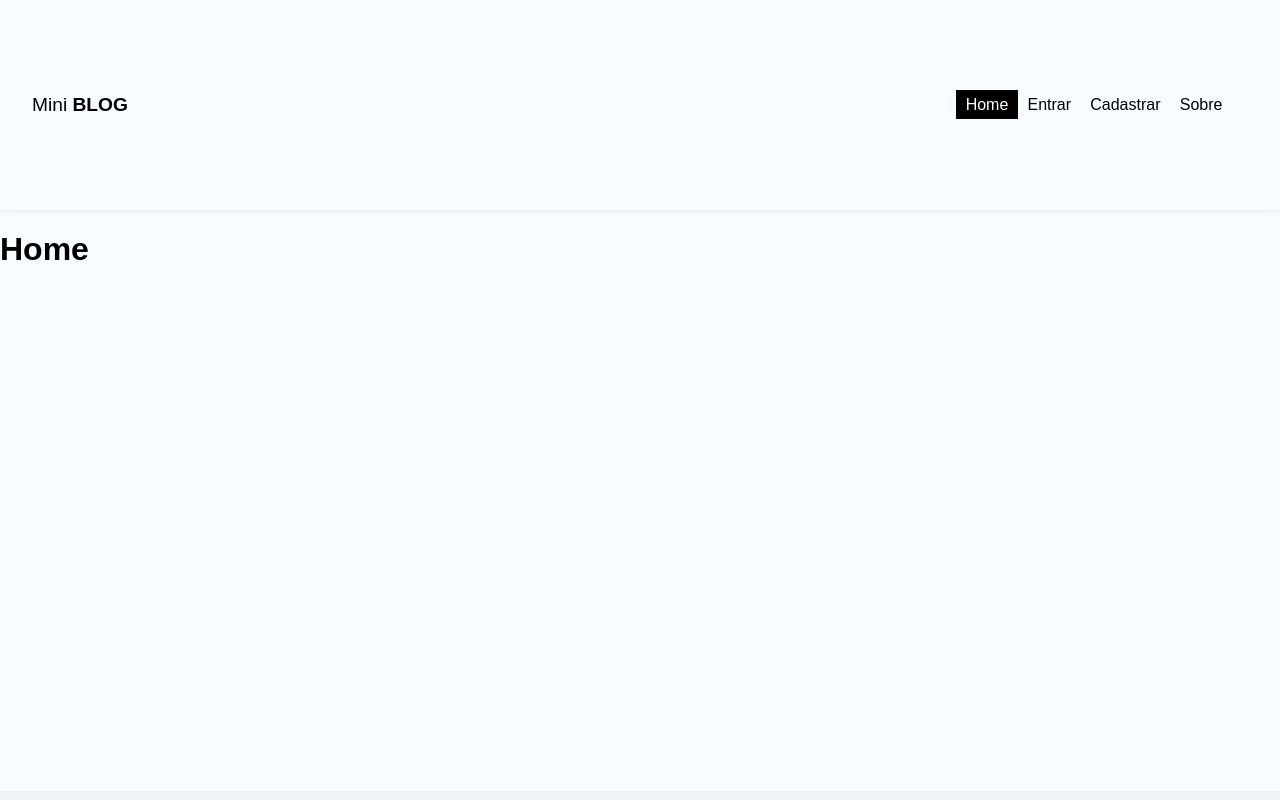
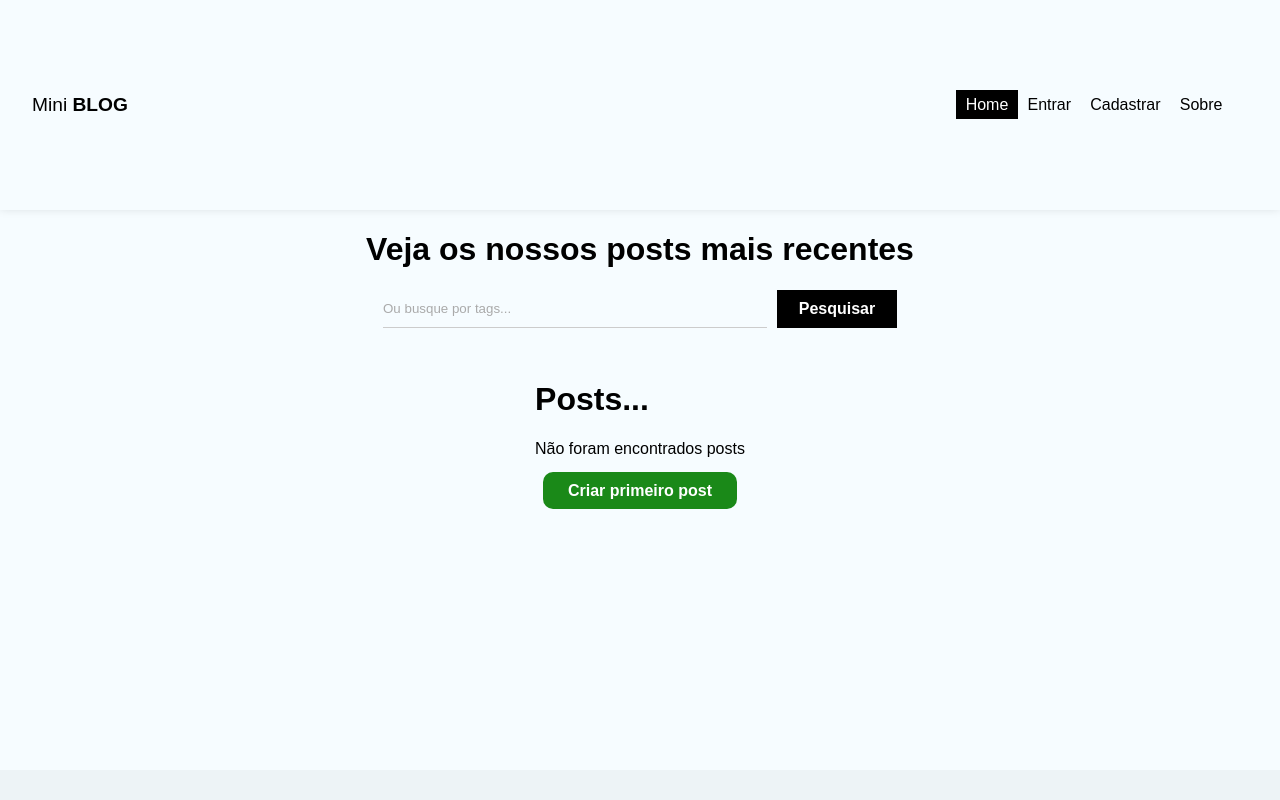
Before and after one commit to gillsonpassos/React, a React (Create React App) app in the folder Avançando-em-React/10_MINIBLOG/miniblog/: page / in a window 1280 px wide. Shown: the top 800 px of the page. Built offline with nearby package versions, Linux system fonts and the light colour scheme; no server answers; the HTML template or start-up script is replaced by a standard one.

Commit message:
Estruturando a home

```diff
--- a/Avançando-em-React/10_MINIBLOG/miniblog/src/pages/Home/Home.js
+++ b/Avançando-em-React/10_MINIBLOG/miniblog/src/pages/Home/Home.js
@@ -1,9 +1,41 @@
 import styles from "./Home.module.css";
 
+// hooks
+import { useNavigate, Link } from "react-router-dom";
+import { useState } from "react";
+
+// components
+
 const Home = () => {
+  const [query, setQuery] = useState("");
+  const [posts] = useState([]);
+
+  const handleSubmit = (e) => {
+    e.preventDefault();
+  };
+
   return (
-    <div>
-      <h1>Home</h1>
+    <div className={styles.home}>
+      <h1>Veja os nossos posts mais recentes</h1>
+      <form onSubmit={handleSubmit} className={styles.search_form}>
+        <input
+          type="text"
+          placeholder="Ou busque por tags..."
+          onChange={(e) => setQuery(e.target.value)}
+        />
+        <button className="btn btn-dark">Pesquisar</button>
+      </form>
+      <div>
+        <h1>Posts...</h1>
+        {posts && posts.length === 0 && (
+          <div className={styles.noposts}>
+            <p>Não foram encontrados posts</p>
+            <Link to="/posts/create" className="btn">
+              Criar primeiro post
+            </Link>
+          </div>
+        )}
+      </div>
     </div>
   );
 };
--- a/Avançando-em-React/10_MINIBLOG/miniblog/src/pages/Home/Home.module.css
+++ b/Avançando-em-React/10_MINIBLOG/miniblog/src/pages/Home/Home.module.css
@@ -0,0 +1,31 @@
+.home {
+  display: flex;
+  flex-direction: column;
+  align-items: center;
+  justify-content: center;
+}
+
+.search_form {
+  max-width: 100%;
+  width: 60%;
+  display: flex;
+  justify-content: center;
+  margin-bottom: 2em;
+}
+
+.search_form input {
+  margin-right: 10px;
+  width: 50%;
+}
+
+.noposts {
+  text-align: center;
+}
+
+.noposts p {
+  margin-bottom: 1.5em;
+}
+
+.noposts a {
+  padding: 10px 25px;
+}
```
